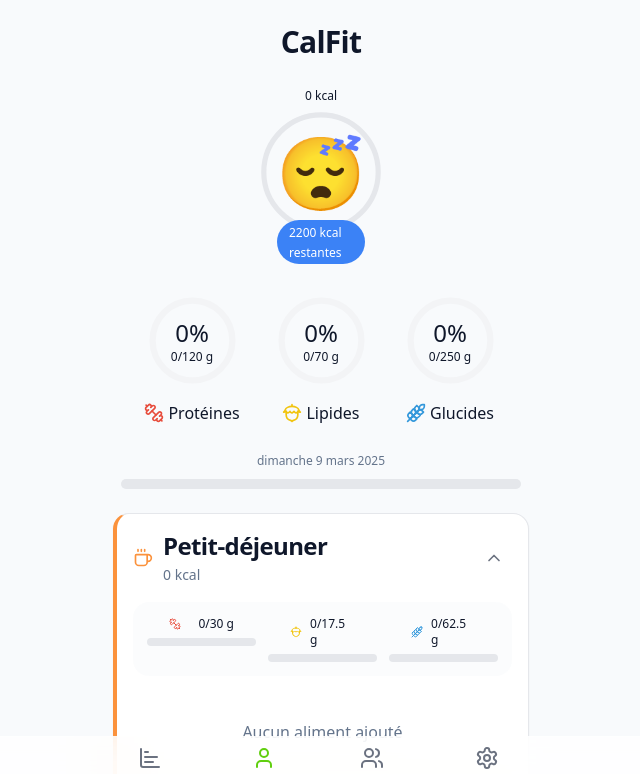
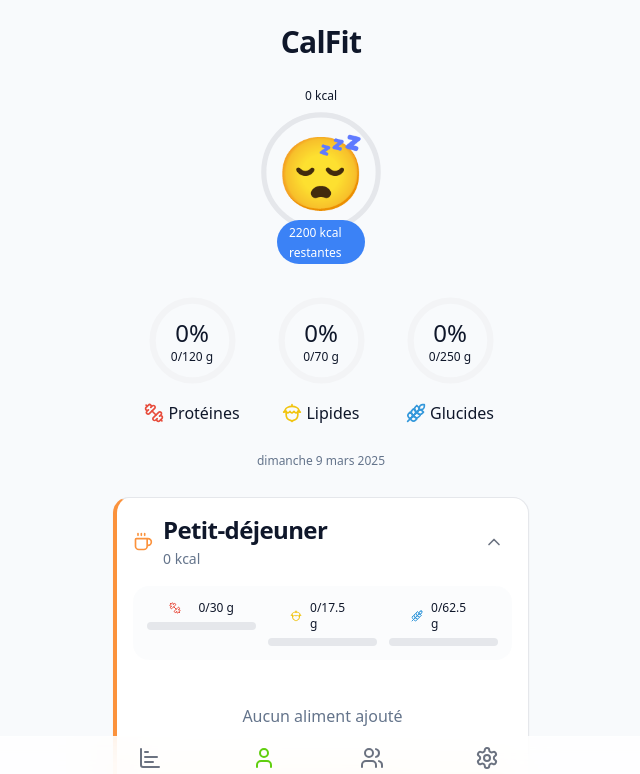
Before and after one commit to CalFit/calfit-scan-track, a React (Vite) app: page / in a window 1280 px wide. Shown: the top 774 px of the page, without its empty margins (319-959 px from the left). Built offline with nearby package versions, Linux system fonts and the light colour scheme.

Commit message:
Visual edit in Lovable
Edited UI in Lovable

```diff
--- a/src/components/ui/ProgressBar.tsx
+++ b/src/components/ui/ProgressBar.tsx
@@ -32,12 +32,7 @@ const ProgressBar = ({
               {getCurrentDate()}
             </div>}
         </div>}
-      <div className={cn("w-full bg-gray-200 dark:bg-gray-700 rounded-full overflow-hidden", height)}>
-        <div className={cn(color, "transition-all duration-1000 ease-out rounded-full relative", animate && "animate-versement")} style={{
-        width: `${percentage}%`,
-        box: percentage >= 85 ? '0 0 8px currentColor' : 'none'
-      }} />
-      </div>
+
     </div>;
 };
 export default ProgressBar;
```
